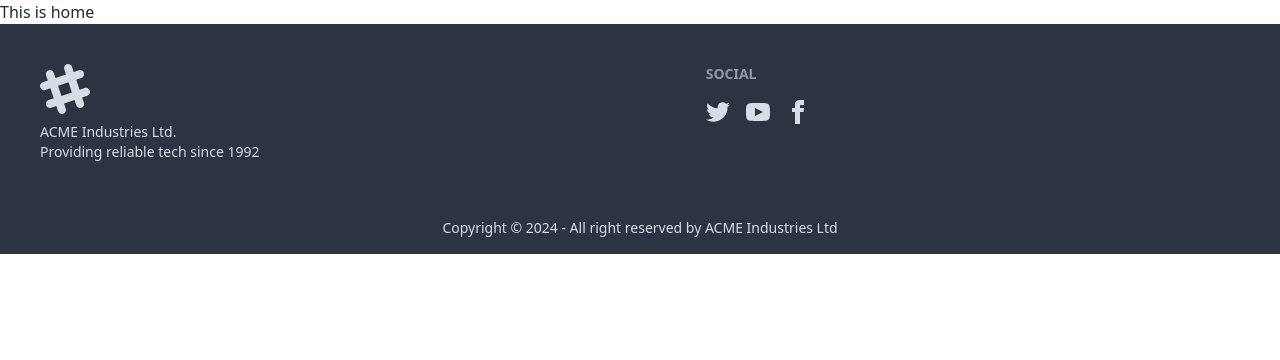
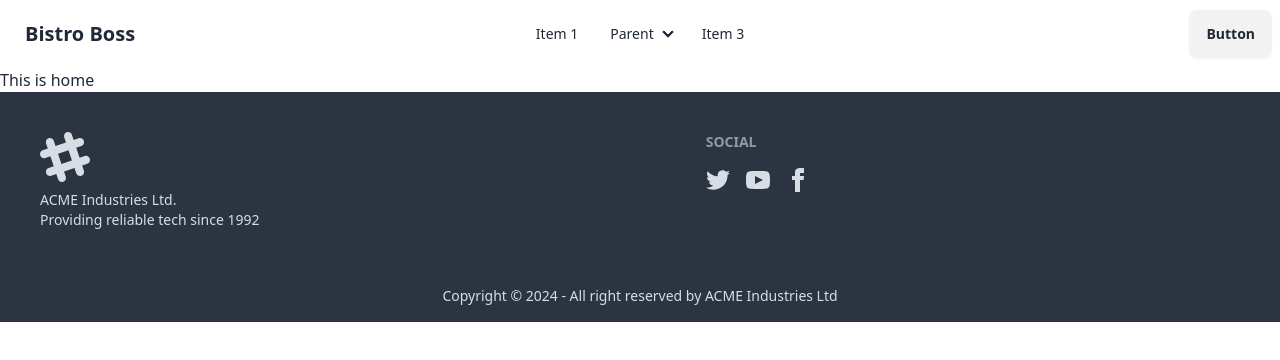
Before and after one commit to SalmaMiha/Bistro-Boss-Restaurant, a React (Vite) app: page / in a window 1280 px wide. Shown: the top 360 px of the page. Built offline with nearby package versions, Linux system fonts and the light colour scheme.

Commit message:
navbar added

```diff
--- a/package.json
+++ b/package.json
@@ -14,6 +14,7 @@
     "match-sorter": "^6.3.3",
     "react": "^18.2.0",
     "react-dom": "^18.2.0",
+    "react-responsive-carousel": "^3.2.23",
     "react-router-dom": "^6.22.0",
     "sort-by": "^1.2.0"
   },
--- a/src/Layout/Main.jsx
+++ b/src/Layout/Main.jsx
@@ -1,9 +1,11 @@
 import { Outlet } from "react-router-dom";
 import Footer from "../Pages/Shared/Footer/Footer";
+import Navbar from "../Pages/Shared/Navbar/Navbar";
 
 const Main = () => {
   return (
     <div>
+      <Navbar></Navbar>
       <Outlet></Outlet>
       <Footer></Footer>
     </div>
--- /dev/null
+++ b/src/Pages/Shared/Navbar/Navbar.jsx
@@ -0,0 +1,67 @@
+const Navbar = () => {
+  const navOptions = (
+    <>
+      <li>
+        <a>Item 1</a>
+      </li>
+      <li>
+        <details>
+          <summary>Parent</summary>
+          <ul className="p-2">
+            <li>
+              <a>Submenu 1</a>
+            </li>
+            <li>
+              <a>Submenu 2</a>
+            </li>
+          </ul>
+        </details>
+      </li>
+      <li>
+        <a>Item 3</a>
+      </li>
+    </>
+  );
+
+  return (
+    <div>
+      <div className="navbar bg-base-100">
+        <div className="navbar-start">
+          <div className="dropdown">
+            <div tabIndex={0} role="button" className="btn btn-ghost lg:hidden">
+              <svg
+                xmlns="http://www.w3.org/2000/svg"
+                className="h-5 w-5"
+                fill="none"
+                viewBox="0 0 24 24"
+                stroke="currentColor"
+              >
+                <path
+                  strokeLinecap="round"
+                  strokeLinejoin="round"
+                  strokeWidth="2"
+                  d="M4 6h16M4 12h8m-8 6h16"
+                />
+              </svg>
+            </div>
+            <ul
+              tabIndex={0}
+              className="menu menu-sm dropdown-content mt-3 z-[1] p-2 shadow bg-base-100 rounded-box w-52"
+            >
+              {navOptions}
+            </ul>
+          </div>
+          <a className="btn btn-ghost text-xl">Bistro Boss</a>
+        </div>
+        <div className="navbar-center hidden lg:flex">
+          <ul className="menu menu-horizontal px-1">{navOptions}</ul>
+        </div>
+        <div className="navbar-end">
+          <a className="btn">Button</a>
+        </div>
+      </div>
+    </div>
+  );
+};
+
+export default Navbar;
```
Also changed, not shown: 1 other file (tests, documents, lock files or other folders).
